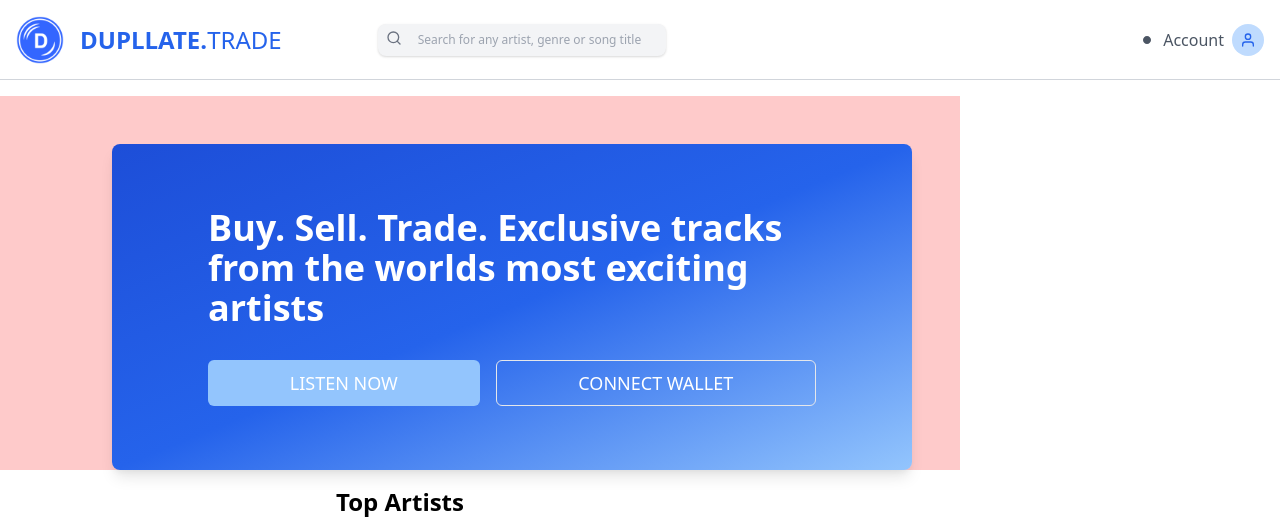
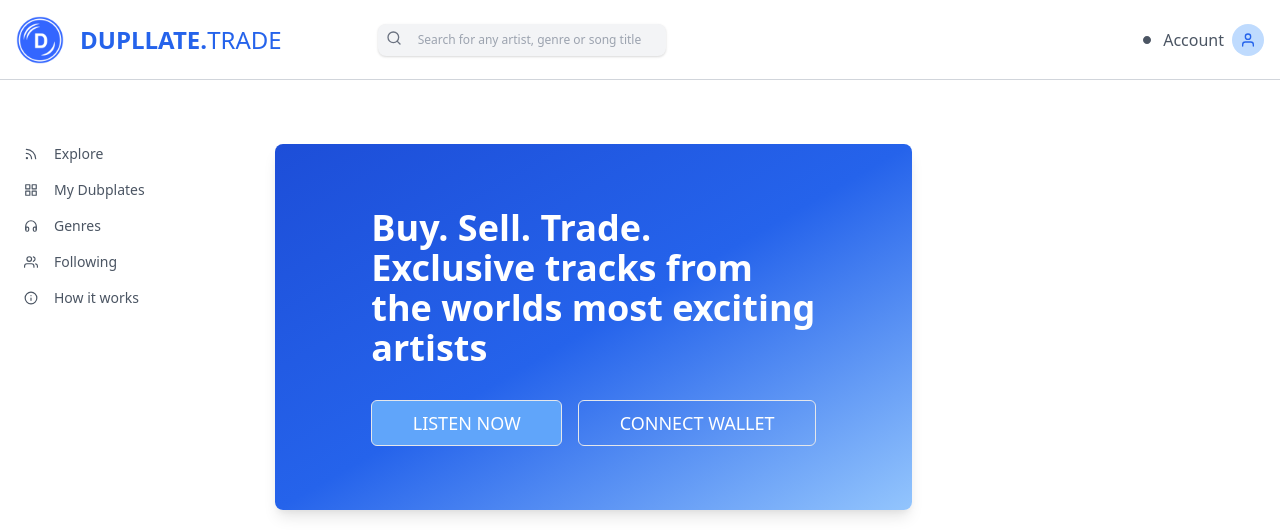
Before and after one commit to Douyemiene/music-player, a React (Create React App) app: page / in a window 1280 px wide. Shown: the top 531 px of the page. Built offline with nearby package versions, Linux system fonts and the light colour scheme.

Commit message:
made aside to display on desktop

```diff
--- a/src/App.js
+++ b/src/App.js
@@ -15,8 +15,8 @@ function App() {
   return (
     <div className="App ">
       <Navbar />
-      <section className="flex pt-12 text-gray-600 bg-red-200 md:w-3/4 ">
-        <div className="md:w-1/4 md:pl-6 hidden w-0">
+      <section className="flex pt-12 text-gray-600 md:w-3/4 ">
+        <div className="md:w-1/4 md:pl-6 hidden md:block">
           <AsideItem Icon={FiRss} name="Explore" />
           <AsideItem Icon={FiGrid} name="My Dubplates" />
           <AsideItem Icon={FiHeadphones} name="Genres" />
@@ -29,8 +29,8 @@ function App() {
               Buy. Sell. <span className=" font-extrabold">Trade</span>.
               Exclusive tracks from the worlds most exciting artists
             </div>
-            <div className="text-sm md:text-lg flex mt-8">
-              <button className="uppercase flex-grow bg-blue-300 rounded-md text-center mr-4 py-2 px-2">
+            <div className="text-xs md:text-lg flex mt-8">
+              <button className="uppercase flex-grow bg-blue-400 border border-gray-200 rounded-md text-center mr-4 py-2 px-2">
                 listen now
               </button>
               <button className="uppercase flex-grow border border-gray-200 rounded-md text-center py-2 px-2">
```
